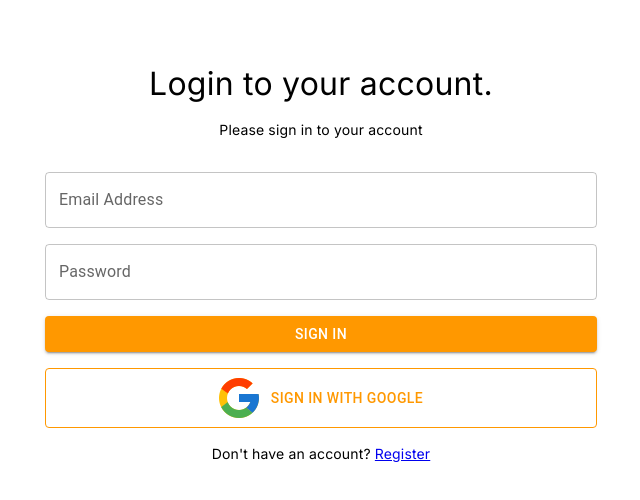
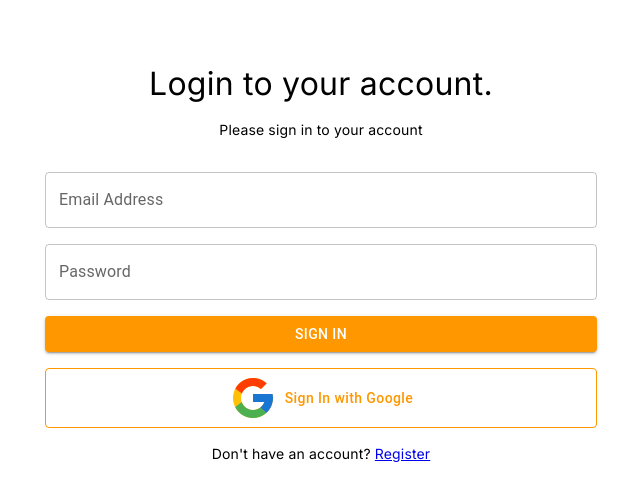
Before and after one commit to MichelleFMB/project-GMT, a React (Create React App) app: page /login in a window 1280 px wide. Shown: the top 500 px of the page, without its empty margins (319-959 px from the left). Built offline with nearby package versions, Linux system fonts and the light colour scheme.

Commit message:
fix - modify login section

```diff
--- a/src/components/Login/Login.js
+++ b/src/components/Login/Login.js
@@ -3,8 +3,7 @@ import { useDispatch, useSelector } from 'react-redux';
 import { loginWithEmailAction, loginWithGoogleAction } from '../../redux/actions/authAction';
 import { useNavigate } from 'react-router-dom';
 import LoginSuccessPopup from '../LoginPopUp/LoginSuccessPopup';
-import { Box, Button, TextField, Typography, Container, IconButton } from '@mui/material';
-import GoogleIcon from '@mui/icons-material/Google'; // Asegúrate de tener un icono de Google o usa tu propia imagen
+import { Box, Button, TextField, Typography, Container } from '@mui/material';
 
 const Login = () => {
   const [email, setEmail] = useState('');
@@ -25,8 +24,12 @@ const Login = () => {
     dispatch(loginWithEmailAction(email, password));
   };
 
-  const handleGoogleLogin = () => {
-    dispatch(loginWithGoogleAction());
+  const handleGoogleLogin = async () => {
+    try {
+      await dispatch(loginWithGoogleAction());
+    } catch (error) {
+      console.error("Google login error: ", error);
+    }
   };
 
   const handleClosePopup = () => {
@@ -67,7 +70,6 @@ const Login = () => {
         <Typography variant="body2" sx={{ mb: 4, fontSize: '0.875rem' }}>
           Please sign in to your account
         </Typography>
-        {error && <Typography color="error">Firebase: {error}</Typography>}
         <TextField
           fullWidth
           type="email"
@@ -99,10 +101,19 @@ const Login = () => {
         <Button
           fullWidth
           variant="outlined"
-          startIcon={<img src={`${process.env.PUBLIC_URL}/assets/google_icon.png`} alt="Google Icon" />}
           onClick={handleGoogleLogin}
-          sx={{ mb: 2, borderColor: '#FF9800', color: '#FF9800', '&:hover': { borderColor: '#E68900', color: '#E68900' } }}
+          sx={{
+            mb: 2,
+            borderColor: '#FF9800',
+            color: '#FF9800',
+            '&:hover': { borderColor: '#E68900', color: '#E68900' },
+            display: 'flex',
+            alignItems: 'center',
+            justifyContent: 'center',
+            textTransform: 'none'
+          }}
         >
+          <img src={`${process.env.PUBLIC_URL}/assets/google_icon.png`} alt="Google Icon" style={{ marginRight: 8 }} />
           Sign In with Google
         </Button>
         <Typography variant="body2">
```
